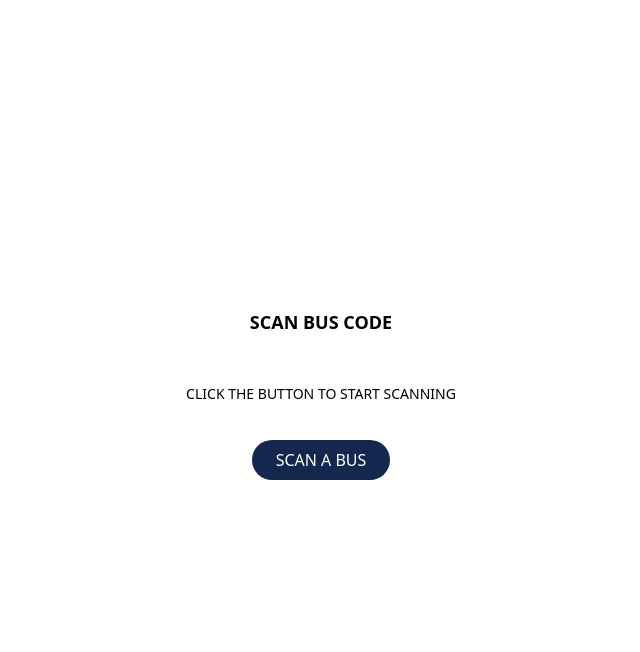
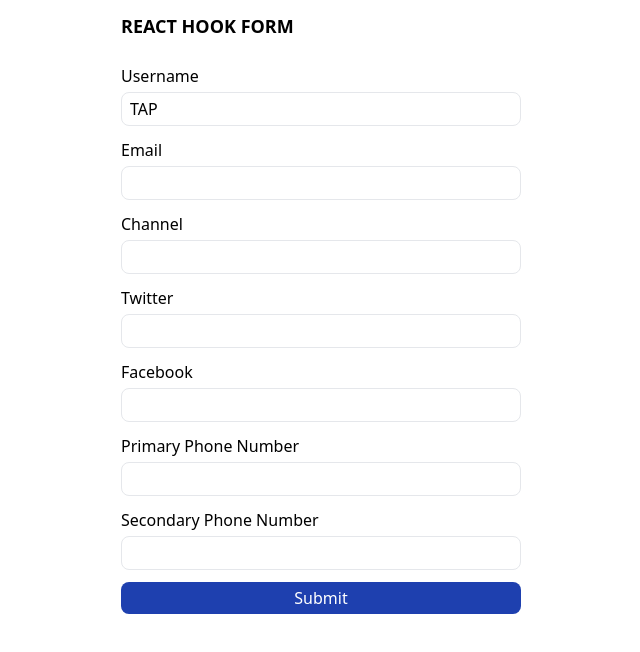
Before and after one commit to Haybuka/React-combo, a React (Create React App) app: page / in a window 1280 px wide. Shown: the top 652 px of the page, without its empty margins (319-959 px from the left). Built offline with nearby package versions, Linux system fonts and the light colour scheme.

Commit message:
arrays field - 14

```diff
--- a/package.json
+++ b/package.json
@@ -13,6 +13,7 @@
     "html5-qrcode": "^2.3.8",
     "react": "^18.2.0",
     "react-dom": "^18.2.0",
+    "react-hook-form": "^7.45.4",
     "react-scripts": "5.0.1",
     "typescript": "^4.9.5",
     "web-vitals": "^2.1.4"
@@ -42,6 +43,7 @@
     ]
   },
   "devDependencies": {
+    "@hookform/devtools": "^4.3.1",
     "tailwindcss": "^3.3.3"
   }
 }
--- a/src/App.tsx
+++ b/src/App.tsx
@@ -1,18 +1,16 @@
-import React, { useState } from 'react';
-
 import './App.css';
 
 import Header from './components/header';
-import ProMode from './components/proMode';
+import Login from './components/login';
 
 export type decodedTextType = string | number | null;
 
 function App() {
   return (
-    <main className="App h-screen flex justify-center items-center p-3">
-      <section className="md:w-[600px]  mx-auto">
-        <Header text="Scan Bus Code" />
-        <ProMode />
+    <main className="h-screen flex justify-center  p-3">
+      <section className="mx-auto">
+        <Header text="React Hook Form" />
+        <Login />
       </section>
     </main>
   );
--- /dev/null
+++ b/src/components/login/errorMessage.tsx
@@ -0,0 +1,10 @@
+import React from 'react';
+
+type ErrorMessageType = {
+  msg: string | any;
+};
+const ErrorMessage = ({ msg }: ErrorMessageType) => {
+  return <p className="text-red-600 lowercase text-sm">{msg}</p>;
+};
+
+export default ErrorMessage;
--- a/src/components/login/index.tsx
+++ b/src/components/login/index.tsx
@@ -2,19 +2,30 @@ import React from 'react';
 import { useForm } from 'react-hook-form';
 import { DevTool } from '@hookform/devtools';
 import ErrorMessage from './errorMessage';
+import { error } from 'console';
 
 type FormValues = {
   username: string;
   email: string;
   channel: string;
+  social: {
+    twitter: string;
+    facebook: string;
+  };
+  phoneNumbers: string[];
 };
 
 const Login = () => {
   const form = useForm<FormValues>({
     defaultValues: {
-      username: '',
+      username: 'TAP',
       email: '',
       channel: '',
+      social: {
+        twitter: '',
+        facebook: '',
+      },
+      phoneNumbers: ['', ''],
     },
   });
   const {
@@ -23,18 +34,52 @@ const Login = () => {
     handleSubmit,
     formState: { errors },
   } = form;
+  console.log(errors);
+  // * simple format
   // const {name,ref,onChange,onBlur} = register("username")
+  // using spread - {...register("username")}
 
-  //Devtool states
+  // * Devtool states
   //Touch - Whether field has being interacted with
   //Dirty - Whether ield value has changed
 
-  //Validate
+  // * Validate
   //Provide single validate function for one rule
   // Provide object for multiple rule
 
-  //Default Values
+  // * Default Values
   // -Specifying default values mean we can skip passing in the field type before the useForm
+  // Default value set also pops up on load.
+  // defaultValues: {
+  //   username: 'TAP',
+  //   email: '',
+  //   channel: '',
+  // }
+  // Previously saved data can be loaded as default value.
+  // to load prev.saved data, the default values is returned async
+  // defaultValues : async () => {
+  //   const response = await fetch(
+  //     'https://jsonplaceholder.typicode.com/users/1'
+  //   );
+  //   const data = await response.json();
+  //   return {
+  //     username: data.name,
+  //     email: data.email,
+  //     channel: data.username,
+  //   };
+  // },
+
+  // * nested Objects
+  // declare type
+  // add to initial value object
+  // use dot notation in register to access nested object types.
+  // typescript will offer auto complete
+
+  // * Arrays
+  // declare type
+  // add to initial value object
+  // use dot notation (not bracket) in register to access arrays index.
+  //
 
   const onSubmit = (data: FormValues) => {
     console.log('form submitted', data);
@@ -103,6 +148,61 @@ const Login = () => {
           />
           <ErrorMessage msg={errors.channel?.message} />
         </div>
+        <div className="my-3">
+          <label htmlFor="twitter">Twitter</label>
+          <input
+            id="twitter"
+            type="text"
+            {...register('social.twitter', {
+              required: {
+                value: true,
+                message: 'Twiter Social is required',
+              },
+            })}
+            className="block w-full my-1 border rounded-lg py-1 focus:border-gray-400 focus:outline-none px-2"
+          />
+          <ErrorMessage msg={errors.social?.twitter?.message} />
+        </div>
+        <div className="my-3">
+          <label htmlFor="facebook">Facebook</label>
+          <input
+            id="facebook"
+            type="text"
+            {...register('social.facebook', {
+              required: {
+                value: true,
+                message: 'Facebook Social is required',
+              },
+            })}
+            className="block w-full my-1 border rounded-lg py-1 focus:border-gray-400 focus:outline-none px-2"
+          />
+          <ErrorMessage msg={errors.social?.facebook?.message} />
+        </div>
+        <div className="my-3">
+          <label htmlFor="primary-phobe">Primary Phone Number</label>
+          <input
+            id="primary-phone"
+            type="text"
+            {...register('phoneNumbers.0', {
+              required: {
+                value: true,
+                message: 'Primary Number is Required',
+              },
+            })}
+            className="block w-full my-1 border rounded-lg py-1 focus:border-gray-400 focus:outline-none px-2"
+          />
+          <ErrorMessage msg={errors?.phoneNumbers?.[0]?.message} />
+          {/* <p>{errors?.phoneNumbers[0]?.message}</p> */}
+        </div>
+        <div className="my-3">
+          <label htmlFor="secondary-phobe">Secondary Phone Number</label>
+          <input
+            id="secondary-phone"
+            type="text"
+            {...register('phoneNumbers.1')}
+            className="block w-full my-1 border rounded-lg py-1 focus:border-gray-400 focus:outline-none px-2"
+          />
+        </div>
         <button className="text-center block w-full rounded-lg py-1 bg-blue-800 text-white">
           Submit
         </button>
```
Also changed, not shown: 1 other file (tests, documents, lock files or other folders).
